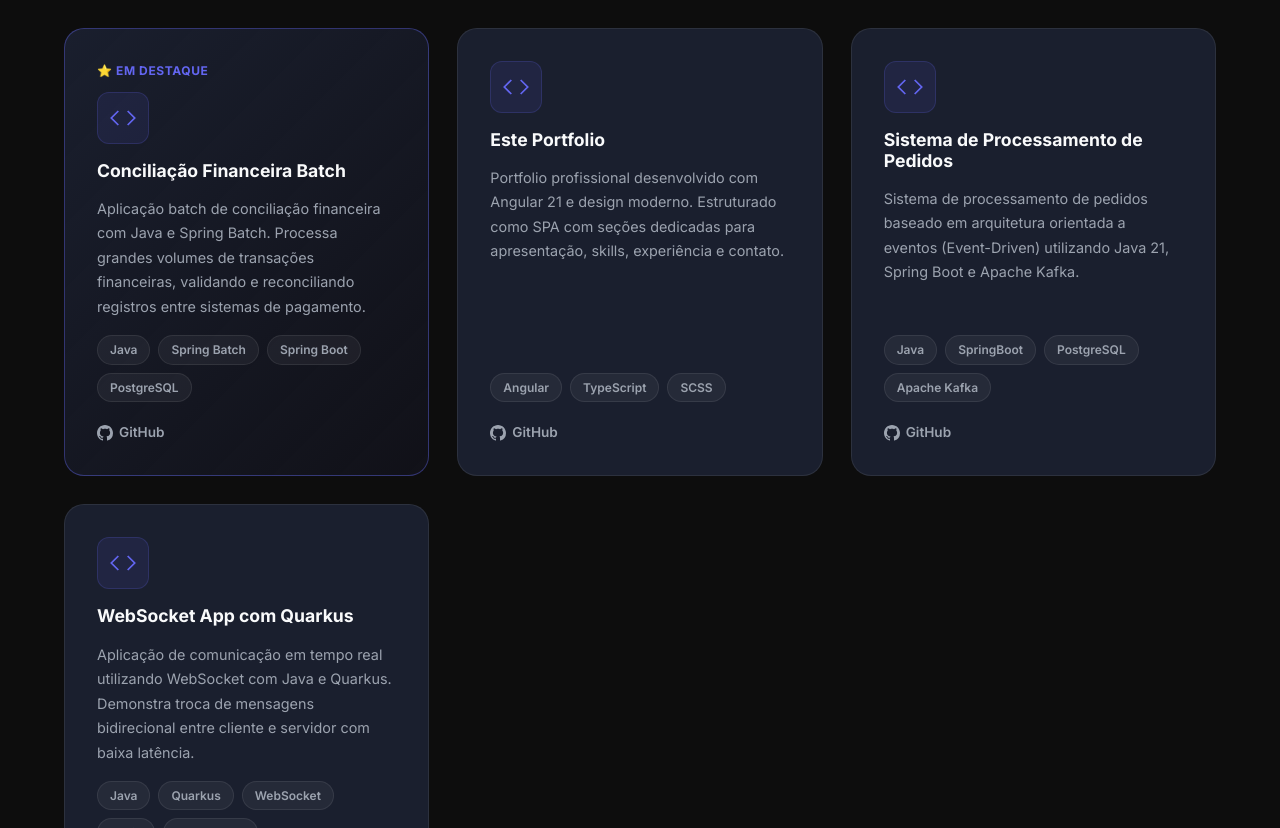
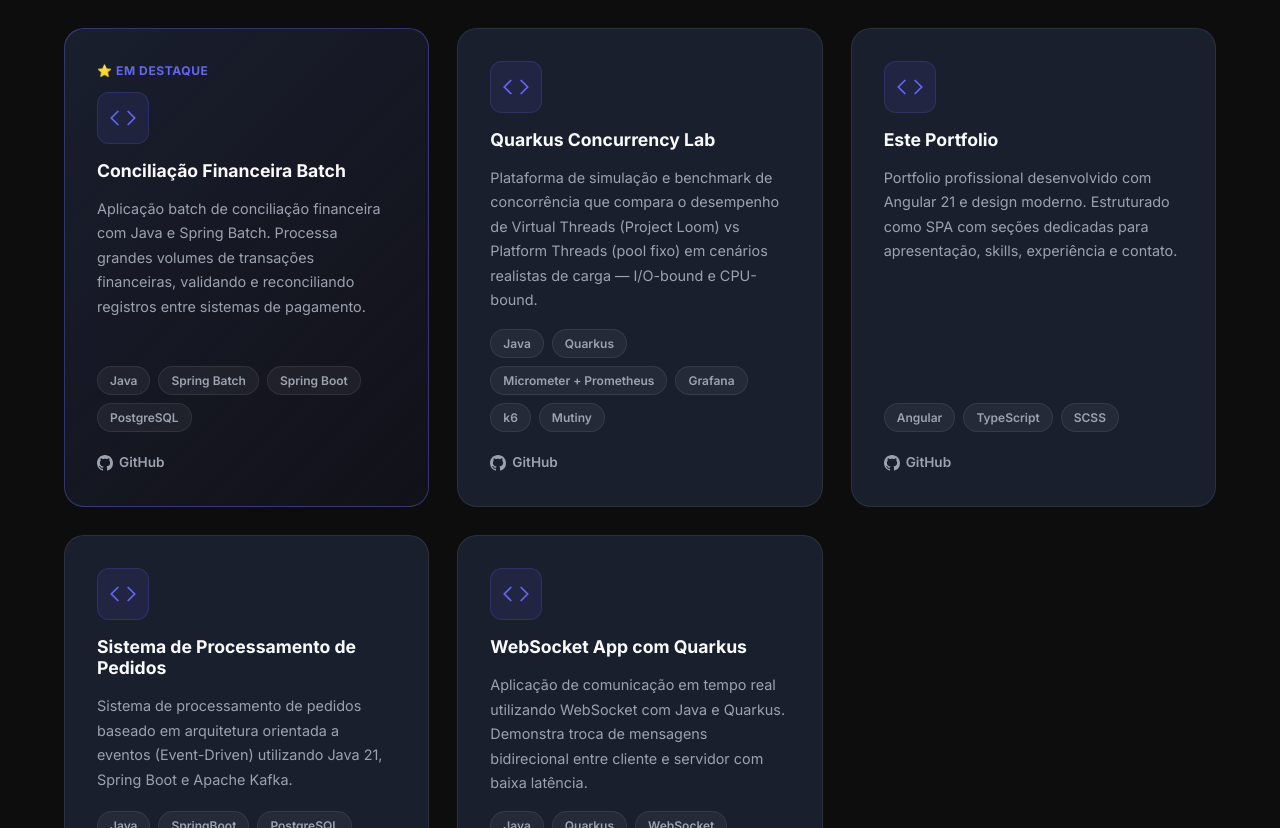
Before and after one commit to holandale0/personal-portfolio, an Angular app: page / in a window 1280 px wide. Shown: the part 6220-7048 px from the top of the page. Built offline with nearby package versions, Linux system fonts and the light colour scheme.

Commit message:
add project card on projects page

```diff
--- a/src/app/components/projects/projects.ts
+++ b/src/app/components/projects/projects.ts
@@ -26,10 +26,16 @@ export class Projects {
       highlight: true
     },
     {
+      title: 'Quarkus Concurrency Lab',
+      description: 'Plataforma de simulação e benchmark de concorrência que compara o desempenho de Virtual Threads (Project Loom) vs Platform Threads (pool fixo) em cenários realistas de carga — I/O-bound e CPU-bound.',
+      tags: ['Java', 'Quarkus', 'Micrometer + Prometheus', 'Grafana', 'k6', 'Mutiny'],
+      github: 'https://github.com/holandale0/quarkus-concurrency-lab'
+    },
+    {
       title: 'Este Portfolio',
       description: 'Portfolio profissional desenvolvido com Angular 21 e design moderno. Estruturado como SPA com seções dedicadas para apresentação, skills, experiência e contato.',
       tags: ['Angular', 'TypeScript', 'SCSS'],
-      github: 'https://github.com/holandale0/personal-portfolio',
+      github: 'https://github.com/holandale0/personal-portfolio'
     },
     {
       title: 'Sistema de Processamento de Pedidos',
```
